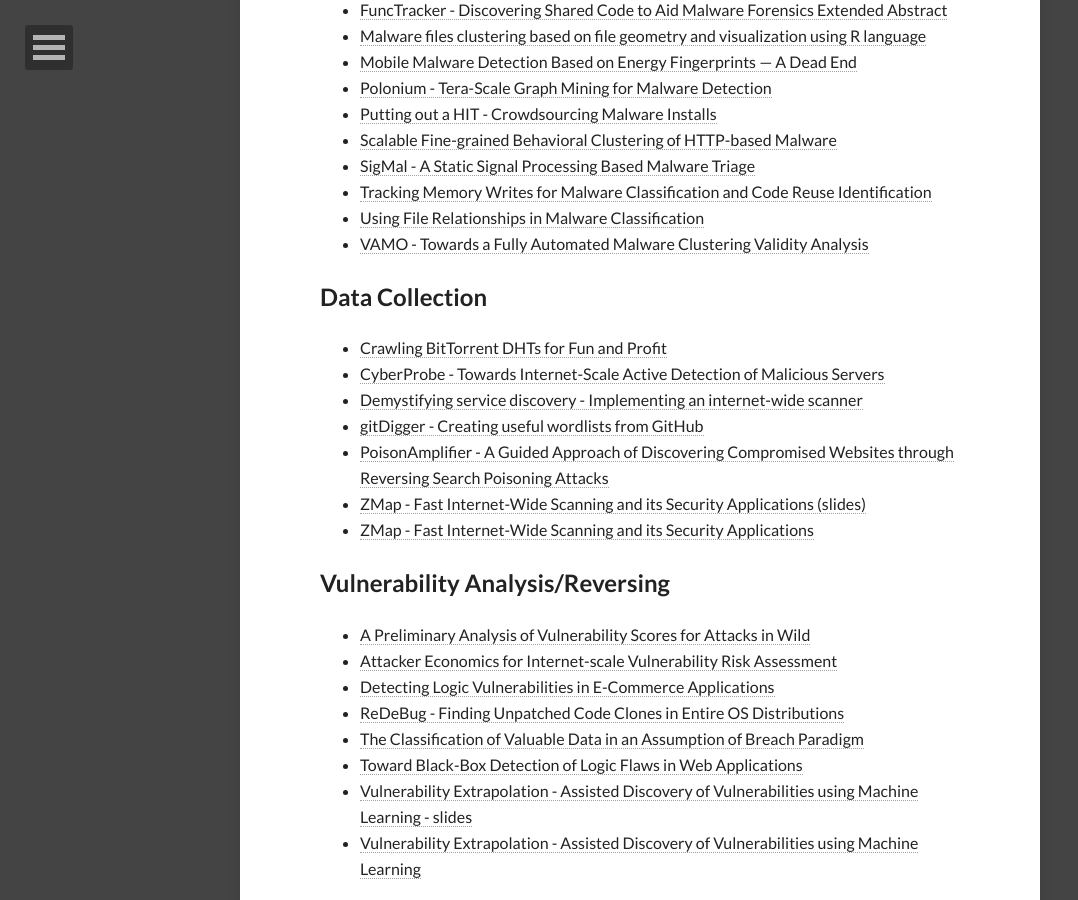
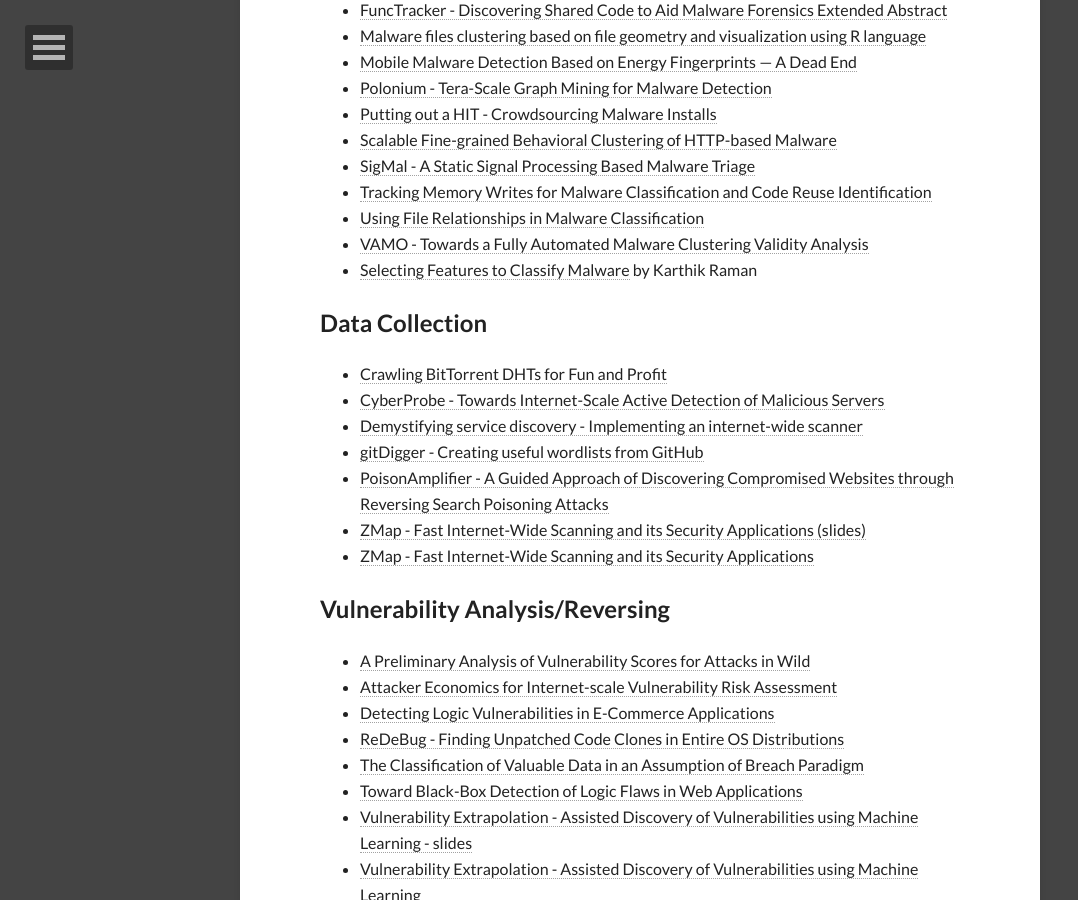
Before and after one commit to covert-labs/covert-labs.github.io, a Jekyll site: the page built from _posts/2014-07-20-security-datascience-papers.md, in a window 1280 px wide and 900 px high, scrolled down 3979 px. Shown: the whole window, without its empty margins (0-1078 px from the left). Built offline with Jekyll 4.4.1, drawn with Linux system fonts in a browser that asks for light colours; nearby versions of some CDN libraries; comment, search, counter and statistics services are not loaded.

Commit message:
added paper: Selecting Features to Classify Malware

```diff
--- a/_posts/2014-07-20-security-datascience-papers.md
+++ b/_posts/2014-07-20-security-datascience-papers.md
@@ -130,7 +130,7 @@
 * [Tracking Memory Writes for Malware Classification and Code Reuse Identification](/research-papers/security/Tracking Memory Writes for Malware Classification and Code Reuse Identification.pdf)
 * [Using File Relationships in Malware Classification](/research-papers/security/Using File Relationships in Malware Classification.pdf)
 * [VAMO - Towards a Fully Automated Malware Clustering Validity Analysis](/research-papers/security/VAMO - Towards a Fully Automated Malware Clustering Validity Analysis.pdf)
-
+* [Selecting Features to Classify Malware](Selecting Features to Classify Malware.pdf) by Karthik Raman
 
 ## Data Collection
 
```
Also changed, not shown: 1 other file.
